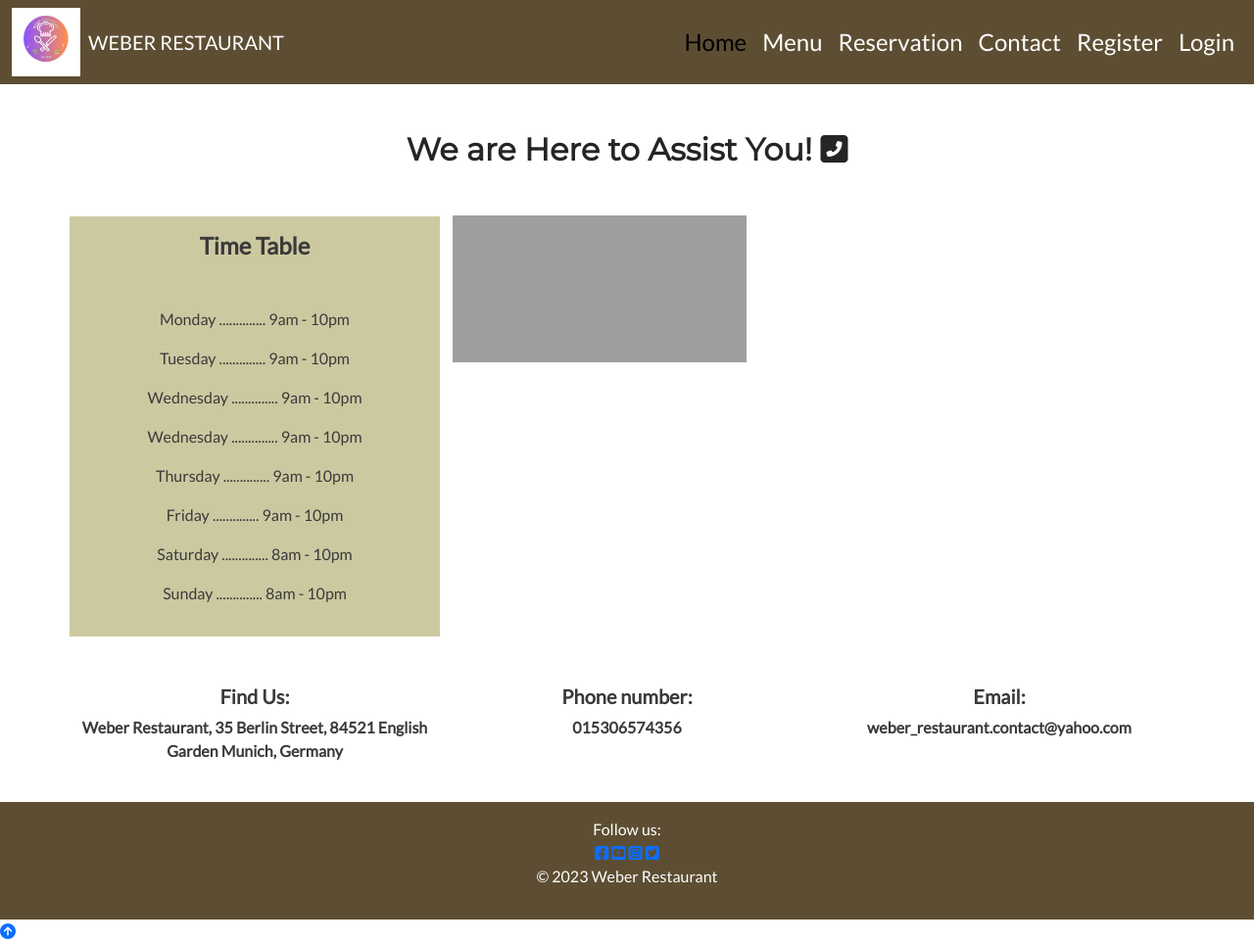
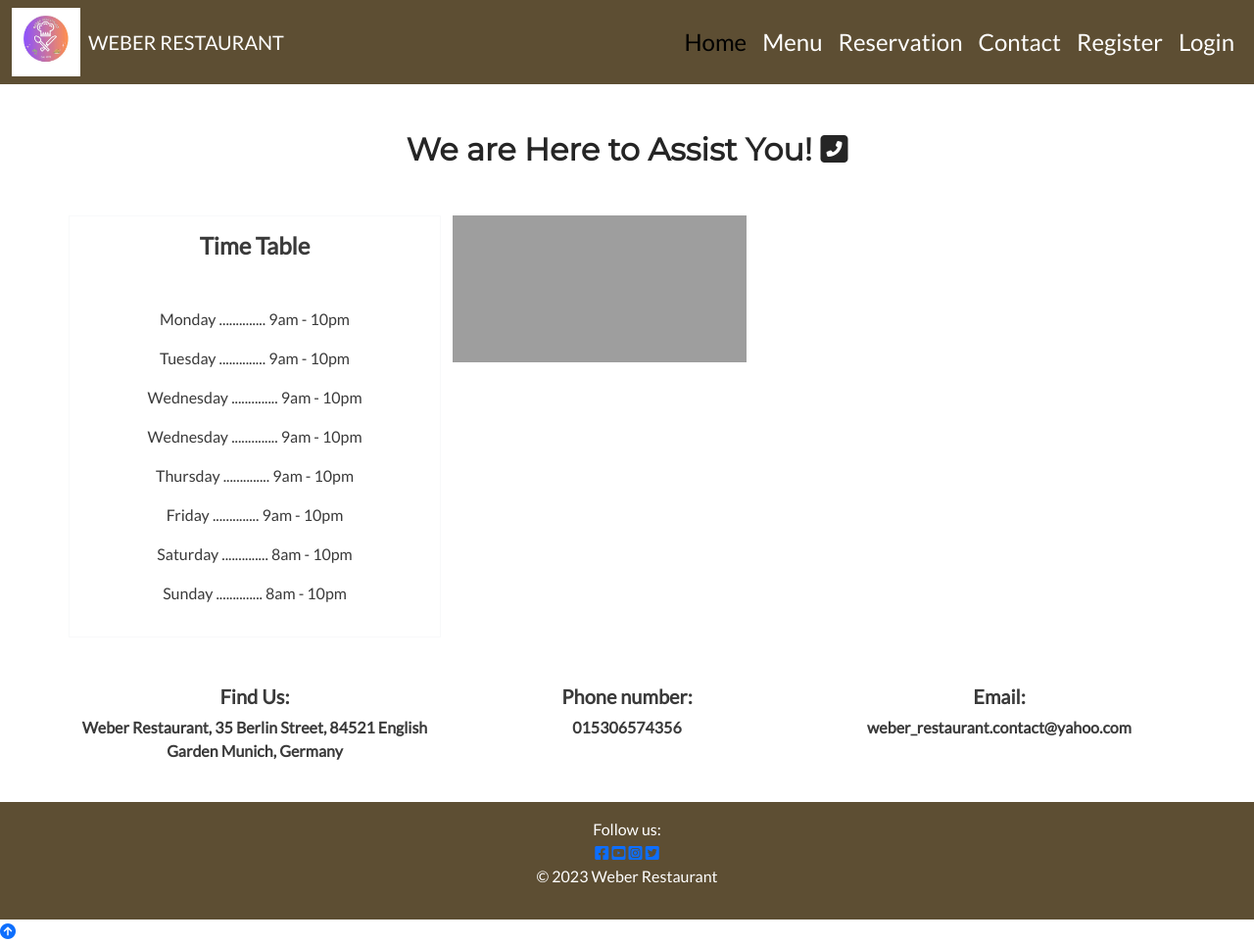
Before and after one commit to th-1982/weber-restaurant, a Django app: template templates/reservations/contact.html in a window 1280 px wide. Shown: the whole page at 98% size. Run offline with Django 3.2, Linux system fonts and the light colour scheme; the template is opened without the code that fills it, so the values that code supplies are empty; a map, chart or similar area stays blank; grey boxes are pictures that could not be loaded.

```diff
--- a/templates/reservations/contact.html
+++ b/templates/reservations/contact.html
@@ -6,9 +6,9 @@
     <div class="wrapper">
         <div class="container mt-5">
           <h2 class="contact-h2 text-center mb-5">We are Here to Assist You! <i class="fa-solid fa-square-phone-flip"></i></h2>
-          <div class="row">
+          <div class="row" id="contact-row">
             <!--Time Table with opening hours-->
-              <div style="background-color: #CCC9A1;" class="col-sm-12 col-lg-4 border border-light py-3 d-flex flex-column align-items-center justify-content-between">
+              <div id="time-table" class="col-sm-12 col-lg-4 border border-light py-3 d-flex flex-column align-items-center justify-content-between">
                 <h4 class="mb-5"><strong>Time Table</strong></h4>
                 <p class="contact-text-color"><span class="days contact-text-color">Monday</span> .............. <span class="times contact-text-color">9am - 10pm</span></p>
                 <p class="contact-text-color"><span class="days contact-text-color">Tuesday</span> .............. <span class="times contact-text-color">9am - 10pm</span></p>
--- a/templates/reservations/menu.html
+++ b/templates/reservations/menu.html
@@ -4,7 +4,7 @@
 {% block content %}
 
 <div class="wrapper">
-    <h2 class="text-center mt-3 mb-5 pt-5" id="menu-item">Menu
+    <h2 class="text-center mt-3 mb-5 pt-2" id="menu-item">Menu
       <i class="fa-solid fa-utensils menu-icon"></i>
     </h2>
     <div class="row">
```
